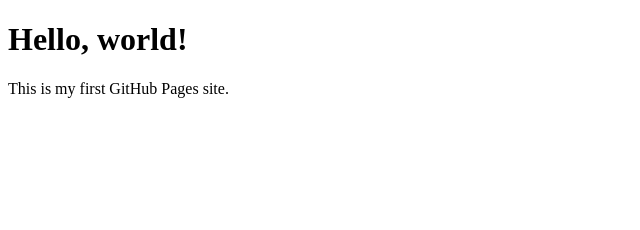
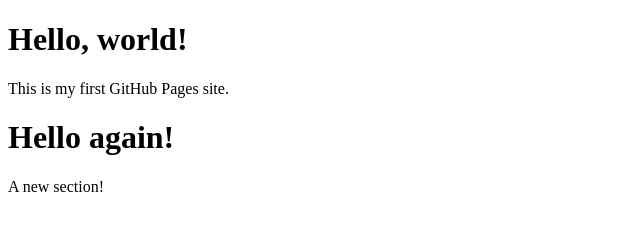
Before and after one commit to lumelumenlumo/portfolio-site, a plain HTML site: page index.html in a window 1280 px wide. Shown: the whole page, without its empty margins (0-640 px from the left). Drawn offline with Linux system fonts and the light colour scheme.

Commit message:
Add hero section

```diff
--- a/index.html
+++ b/index.html
@@ -6,5 +6,9 @@
 <body>
   <h1>Hello, world!</h1>
   <p>This is my first GitHub Pages site.</p>
+  <h1>Hello again!</h1>
+  <p>
+    A new section!
+  </p>
 </body>
 </html>
```
